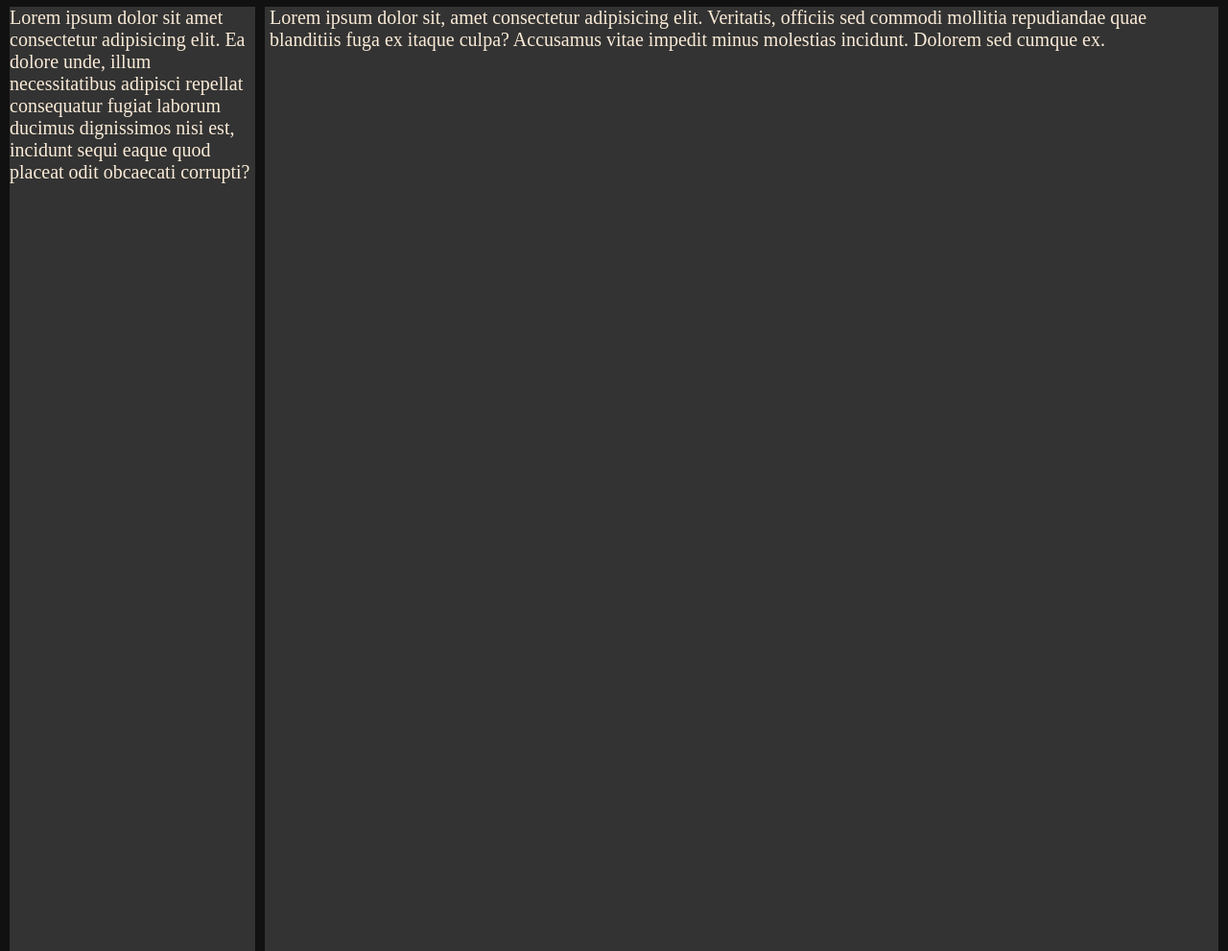
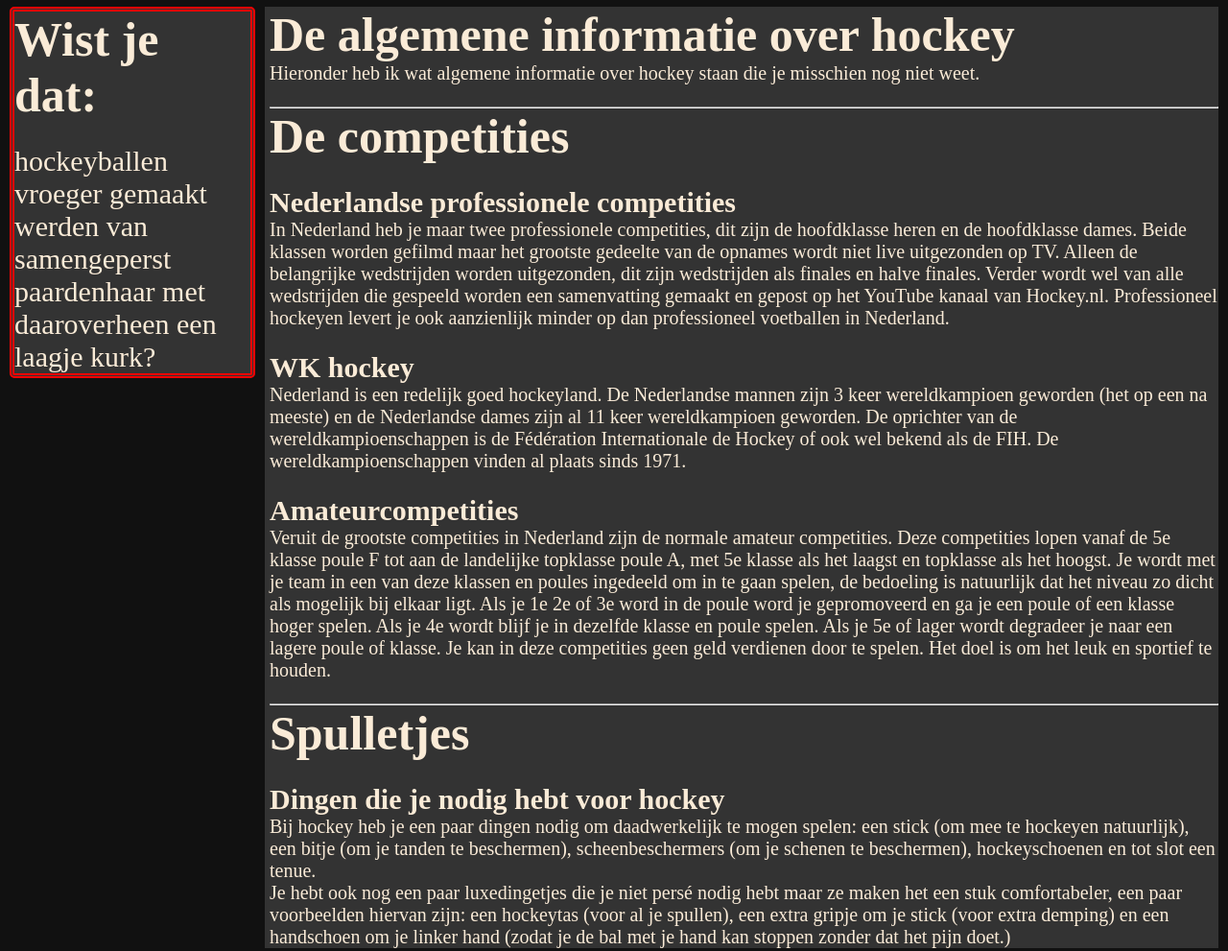
Before and after one commit to olvu400/website, a plain HTML site: page algemene_informatie.html in a window 1280 px wide. Shown: the part 249-1240 px from the top of the page at 96% size. Drawn offline with Linux system fonts and the light colour scheme.

Commit message:
algemene informatie klaar + weetje toegevoegd

```diff
--- a/algemene_informatie.html
+++ b/algemene_informatie.html
@@ -25,15 +25,61 @@
                 </ul>
             </nav>
 
-            <aside>
-                <p>
-                    Lorem ipsum dolor sit amet consectetur adipisicing elit. Ea dolore unde, illum necessitatibus adipisci repellat consequatur fugiat laborum ducimus dignissimos nisi est, incidunt sequi eaque quod placeat odit obcaecati corrupti?
+            <aside class="weetje">
+                <h2 class="h2-weetje">Wist je dat:</h2>
+                <br>
+                <p class="p-weetje">
+                    hockeyballen vroeger gemaakt werden van samengeperst paardenhaar met daaroverheen een laagje kurk?
                 </p>
             </aside>
 
             <article>
                 <p>
-                    Lorem ipsum dolor sit, amet consectetur adipisicing elit. Veritatis, officiis sed commodi mollitia repudiandae quae blanditiis fuga ex itaque culpa? Accusamus vitae impedit minus molestias incidunt. Dolorem sed cumque ex.
+                    <h2 class="h2-article">De algemene informatie over hockey</h2>
+                    <p>
+                        Hieronder heb ik wat algemene informatie over hockey staan die je misschien nog niet weet.
+                    </p>
+
+                    <br>
+                    <hr>
+
+                    <h2 class="h2-article">De competities</h2>
+
+                    <br>
+
+                    <h3 class="h3-article">Nederlandse professionele competities</h3>
+                    <p>
+                        In Nederland heb je maar twee professionele competities, dit zijn de hoofdklasse heren en de hoofdklasse dames. Beide klassen worden gefilmd maar het grootste gedeelte van de opnames wordt niet live uitgezonden op TV. Alleen de belangrijke wedstrijden worden uitgezonden, dit zijn wedstrijden als finales en halve finales. Verder wordt wel van alle wedstrijden die gespeeld worden een samenvatting gemaakt en gepost op het YouTube kanaal van Hockey.nl.
+                        Professioneel hockeyen levert je ook aanzienlijk minder op dan professioneel voetballen in Nederland.
+                    </p>
+
+                    <br>
+
+                    <h3 class="h3-article">WK hockey</h3>
+                    <p>
+                        Nederland is een redelijk goed hockeyland. De Nederlandse mannen zijn 3 keer wereldkampioen geworden (het op een na meeste) en de Nederlandse dames zijn al 11 keer wereldkampioen geworden. De oprichter van de wereldkampioenschappen is de Fédération Internationale de Hockey of ook wel bekend als de FIH.  De wereldkampioenschappen vinden al plaats sinds 1971.
+                    </p>
+
+                    <br>
+
+                    <h3 class="h3-article">Amateurcompetities</h3>
+                    <p>
+                        Veruit de grootste competities in Nederland zijn de normale amateur competities. Deze competities lopen vanaf de 5e   klasse poule F  tot aan de landelijke topklasse poule A, met 5e klasse als het laagst en topklasse als het hoogst. Je wordt met je team in een van deze klassen en poules ingedeeld om in te gaan spelen, de bedoeling is natuurlijk dat het niveau zo dicht als mogelijk bij elkaar ligt. Als je 1e 2e of 3e word in de poule word je gepromoveerd en ga je een poule of een klasse hoger spelen. Als je 4e wordt blijf je in dezelfde klasse en poule spelen. Als je 5e of lager wordt degradeer je naar een lagere poule of klasse. Je kan in deze competities geen geld verdienen door te spelen. Het doel is om het leuk en sportief te houden.
+                    </p>
+
+                    <br>
+                    <hr>
+
+                    <h2 class="h2-article">Spulletjes</h2>
+
+                    <br>
+
+                    <h3 class="h3-article">Dingen die je nodig hebt voor hockey</h3>
+                    <p>
+                        Bij hockey heb je een paar dingen nodig om daadwerkelijk te mogen spelen: een stick (om mee te hockeyen natuurlijk), een bitje (om je tanden te beschermen), scheenbeschermers (om je schenen te beschermen), hockeyschoenen en tot slot een tenue.
+                        <br>
+                        Je hebt ook nog een paar luxedingetjes die je niet persé nodig hebt maar ze maken het een stuk comfortabeler, een paar voorbeelden hiervan zijn: een hockeytas (voor al je spullen), een extra gripje om je stick (voor extra demping) en een handschoen om je linker hand (zodat je de bal met je hand kan stoppen zonder dat het pijn doet.)
+                    </p>
                 </p>
             </article>
 
--- a/style.css
+++ b/style.css
@@ -34,7 +34,6 @@ nav{
 }
 
 aside{
-    height: 1000px;
     width: 20%;
     background-color: #333;
     float: left;
@@ -44,7 +43,6 @@ aside{
 }
 
 article{
-    height: 1000px;
     background-color: #333;
     padding-left: 5px;
     margin: 10px;
@@ -68,7 +66,8 @@ header.title{
 
 aside, article {
     font-size: 20px;
-    overflow: auto;
+    overflow: hidden;
+    height: auto;
 }
 
 .copyright {
@@ -89,14 +88,7 @@ article#index-article {
 .floatright {
     float: right;
     width: 300px;
-}
-
-.spelregels-article {
-    height: 1560px;
-}
-
-.spelregels-aside {
-    height: 300px;
+    margin: 5px;
 }
 
 .gevaarlijk-spel {
@@ -141,6 +133,11 @@ article#index-article {
 
 .rood {
     color: red;
+}
+
+.weetje {
+    border: 5px double red;
+    border-radius: 5px;
 }
 
 /* Contact Button */
```
Also changed, not shown: contact.html (+1 -1 lines), spelregels.html (+8 -2 lines).
